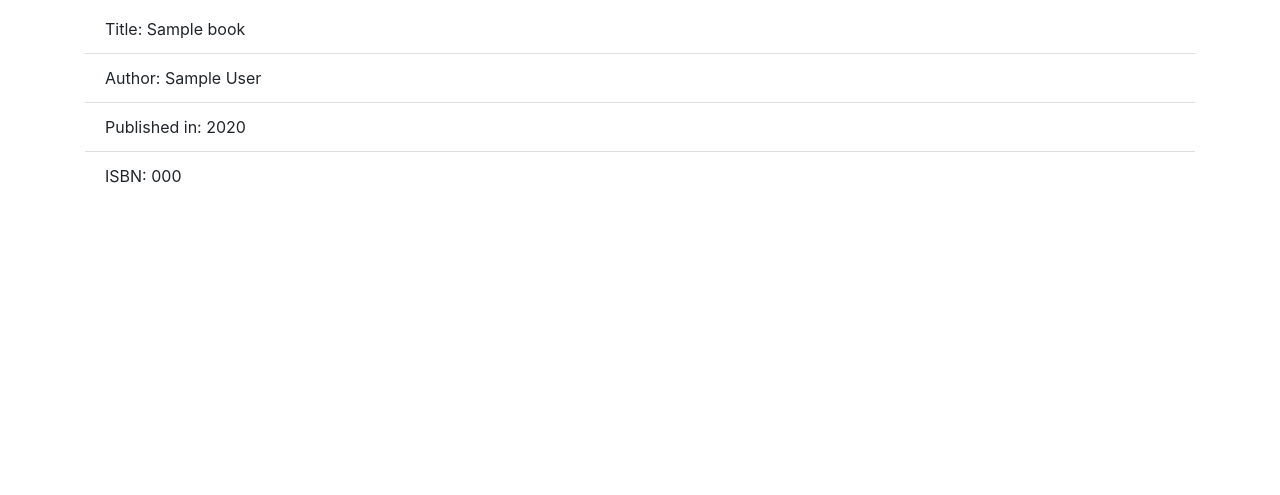
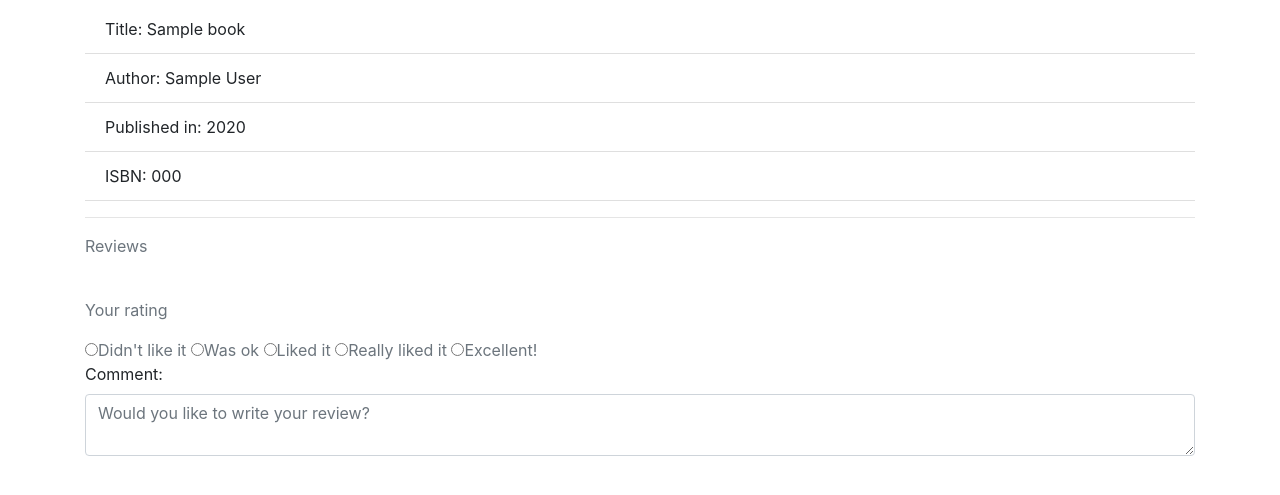
Before and after one commit to MukaiC/Books-Hon, a Flask app: template templates/book.html in a window 1280 px wide. Shown: the part 202-697 px from the top of the page. Run offline with Flask 2, Linux system fonts and the light colour scheme; the template is opened without the code that fills it: most values are stand-ins (such as "Sample title", 1, 10 or a date in 2020); some libraries are stand-ins or nearby versions.

Commit message:
Added user rating/review section in book.html

```diff
--- a/templates/book.html
+++ b/templates/book.html
@@ -13,4 +13,24 @@
       <li class="list-group-item">Published in: {{ book.year }}</li>
       <li class="list-group-item">ISBN: {{ book.isbn }}</li>
   </ul>
+  <hr>
+
+  <p class="text-secondary">Reviews</p><br>
+  <div>
+    <p class="text-secondary">Your rating</p>
+
+    {% set ratings_dict = {1:"Didn't like it", 2:"Was ok", 3:"Liked it", 4:"Really liked it", 5:"Excellent!"} %}
+    {% set rating_numbers = [1, 2, 3, 4, 5] %}
+    {% for rating_number in rating_numbers %}
+    <input name="rating" type="radio" value="{{ rating_number }}"><span class="text-secondary">{{ ratings_dict[ rating_number ] }}</span>
+
+    {% endfor %}
+  </div>
+
+  <div class="form-group">
+    <label for="review">Comment:</label>
+    <textarea class="form-control" rows="2" id="review" placeholder="Would you like to write your review?"></textarea>
+  </div>
+
+
 {% endblock %}
```
